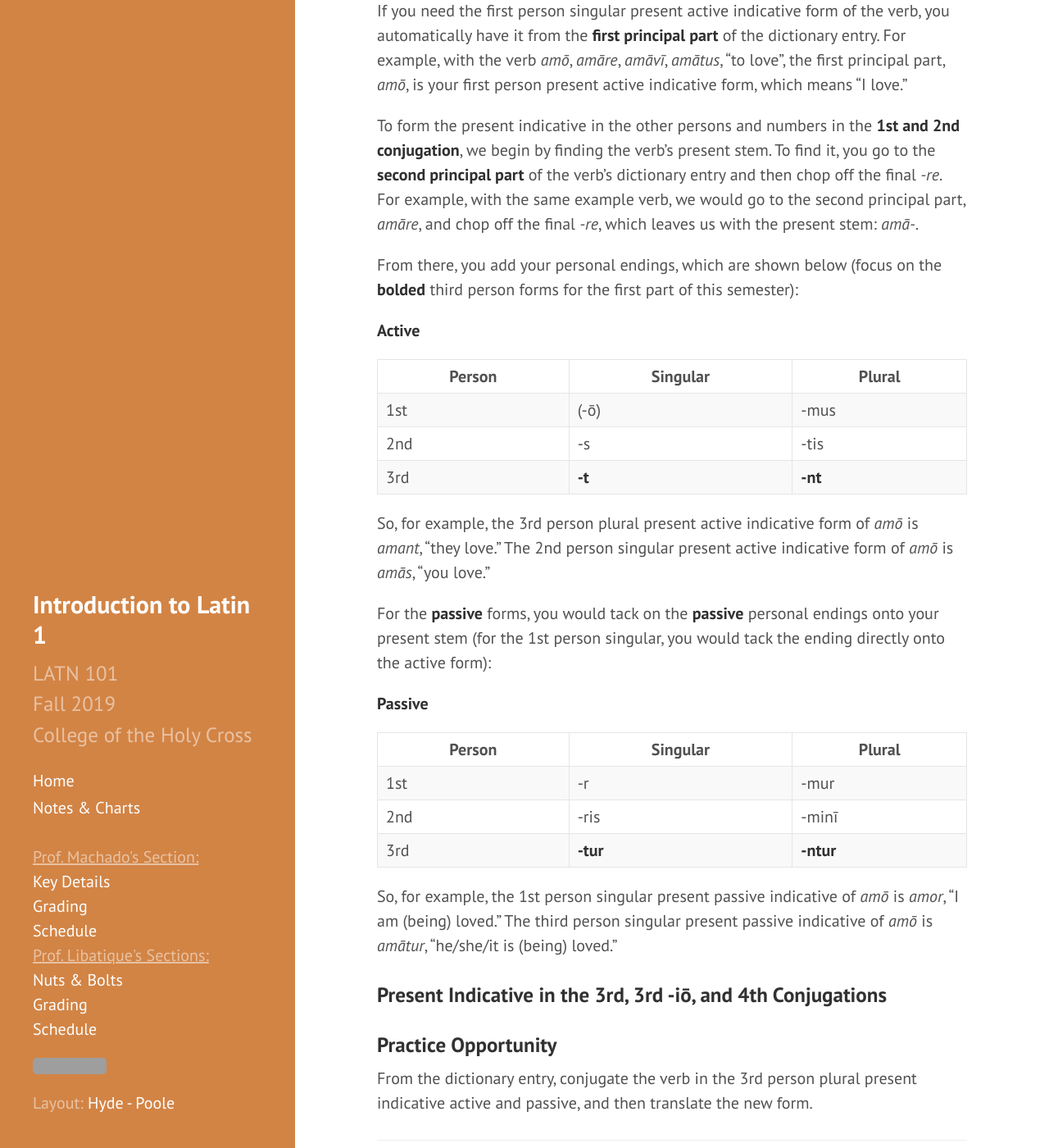
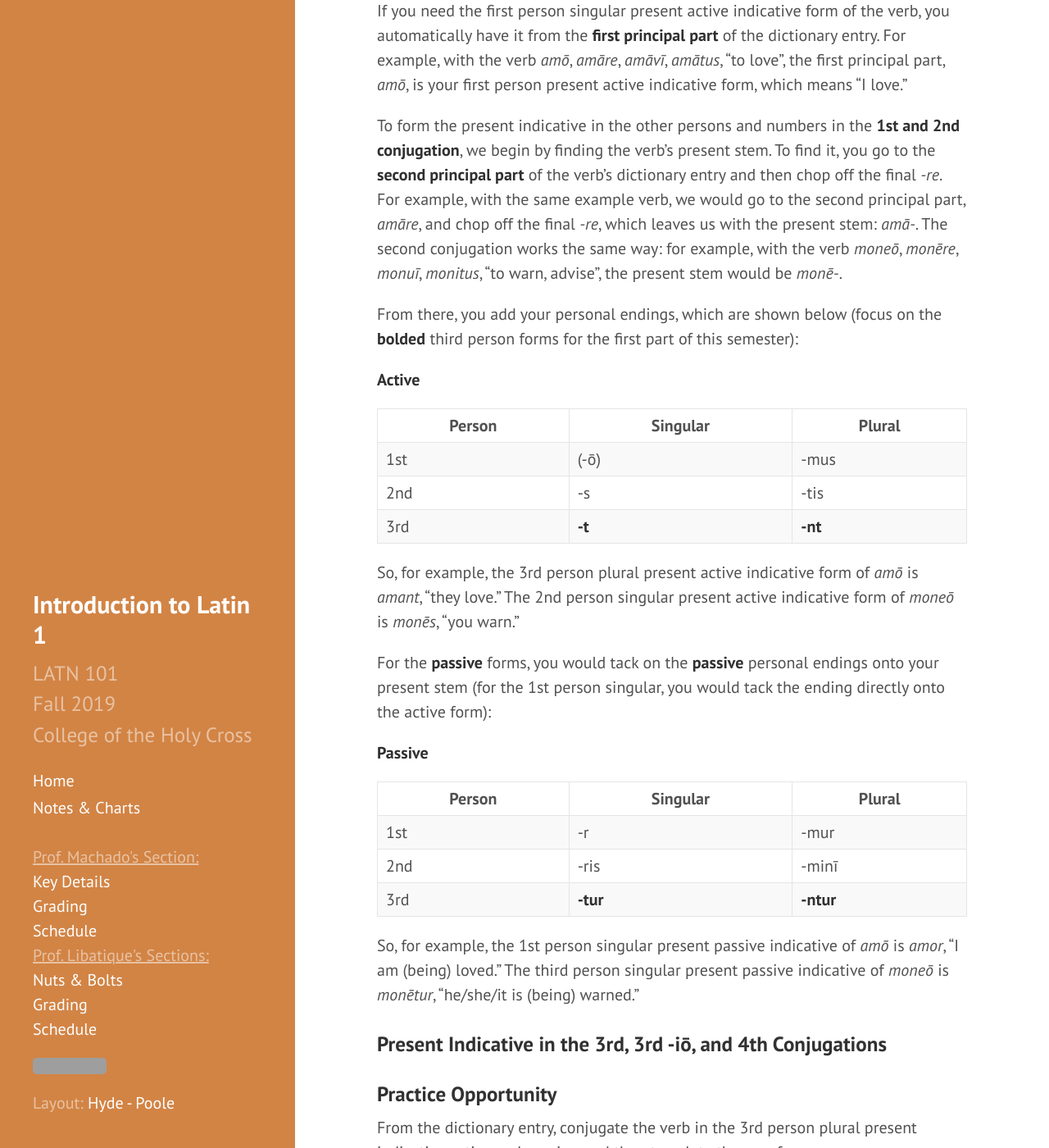
Before and after one commit to DLibatique/LATN102-S20, a Jekyll site: the page built from notes/module-2-tenses.md, in a window 1280 px wide and 1400 px high, scrolled down 893 px. Shown: the whole window at 82% size. Built offline with Jekyll 4.4.1, drawn with Linux system fonts in a browser that asks for light colours; grey boxes are pictures that could not be loaded.

Commit message:
added 2nd conj example to present

```diff
--- a/notes/module-2-tenses.md
+++ b/notes/module-2-tenses.md
@@ -24,7 +24,7 @@ Here are some more English examples of the present tense, with the Latin equival
 
 If you need the first person singular present active indicative form of the verb, you automatically have it from the **first principal part** of the dictionary entry. For example, with the verb *amō*, *amāre*, *amāvī*, *amātus*, "to love", the first principal part, *amō*, is your first person present active indicative form, which means "I love."
 
-To form the present indicative in the other persons and numbers in the **1st and 2nd conjugation**, we begin by finding the verb's present stem. To find it, you go to the **second principal part** of the verb's dictionary entry and then chop off the final *-re*. For example, with the same example verb, we would go to the second principal part, *amāre*, and chop off the final *-re*, which leaves us with the present stem: *amā-*.
+To form the present indicative in the other persons and numbers in the **1st and 2nd conjugation**, we begin by finding the verb's present stem. To find it, you go to the **second principal part** of the verb's dictionary entry and then chop off the final *-re*. For example, with the same example verb, we would go to the second principal part, *amāre*, and chop off the final *-re*, which leaves us with the present stem: *amā-*. The second conjugation works the same way: for example, with the verb *moneō*, *monēre*, *monuī*, *monitus*, "to warn, advise", the present stem would be *monē-*.
 
 From there, you add your personal endings, which are shown below (focus on the **bolded** third person forms for the first part of this semester):
 
@@ -36,7 +36,7 @@ From there, you add your personal endings, which are shown below (focus on the *
 | 2nd  | -s        | -tis       |
 | 3rd  | **-t**        | **-nt**     |
 
-So, for example, the 3rd person plural present active indicative form of *amō* is *amant*, "they love." The 2nd person singular present active indicative form of *amō* is *amās*, "you love."
+So, for example, the 3rd person plural present active indicative form of *amō* is *amant*, "they love." The 2nd person singular present active indicative form of *moneō* is *monēs*, "you warn."
 
 For the **passive** forms, you would tack on the **passive** personal endings onto your present stem (for the 1st person singular, you would tack the ending directly onto the active form):
 
@@ -48,7 +48,7 @@ For the **passive** forms, you would tack on the **passive** personal endings on
 | 2nd  | -ris        | -minī       |
 | 3rd  | **-tur**        | **-ntur**     |
 
-So, for example, the 1st person singular present passive indicative of *amō* is *amor*, "I am (being) loved." The third person singular present passive indicative of *amō* is *amātur*, "he/she/it is (being) loved."
+So, for example, the 1st person singular present passive indicative of *amō* is *amor*, "I am (being) loved." The third person singular present passive indicative of *moneō* is *monētur*, "he/she/it is (being) warned."
 
 ### Present Indicative in the 3rd, 3rd -iō, and 4th Conjugations
 
```
